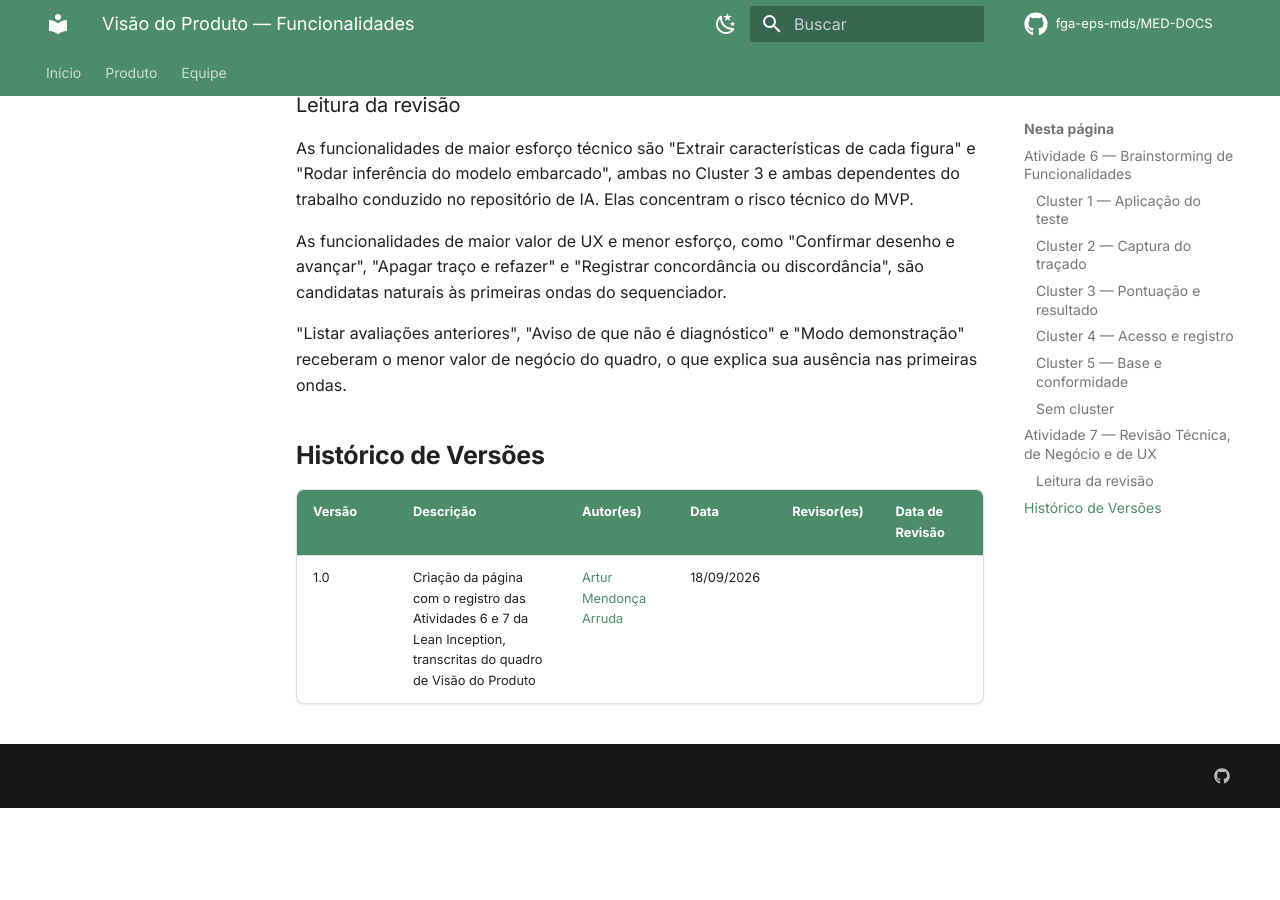
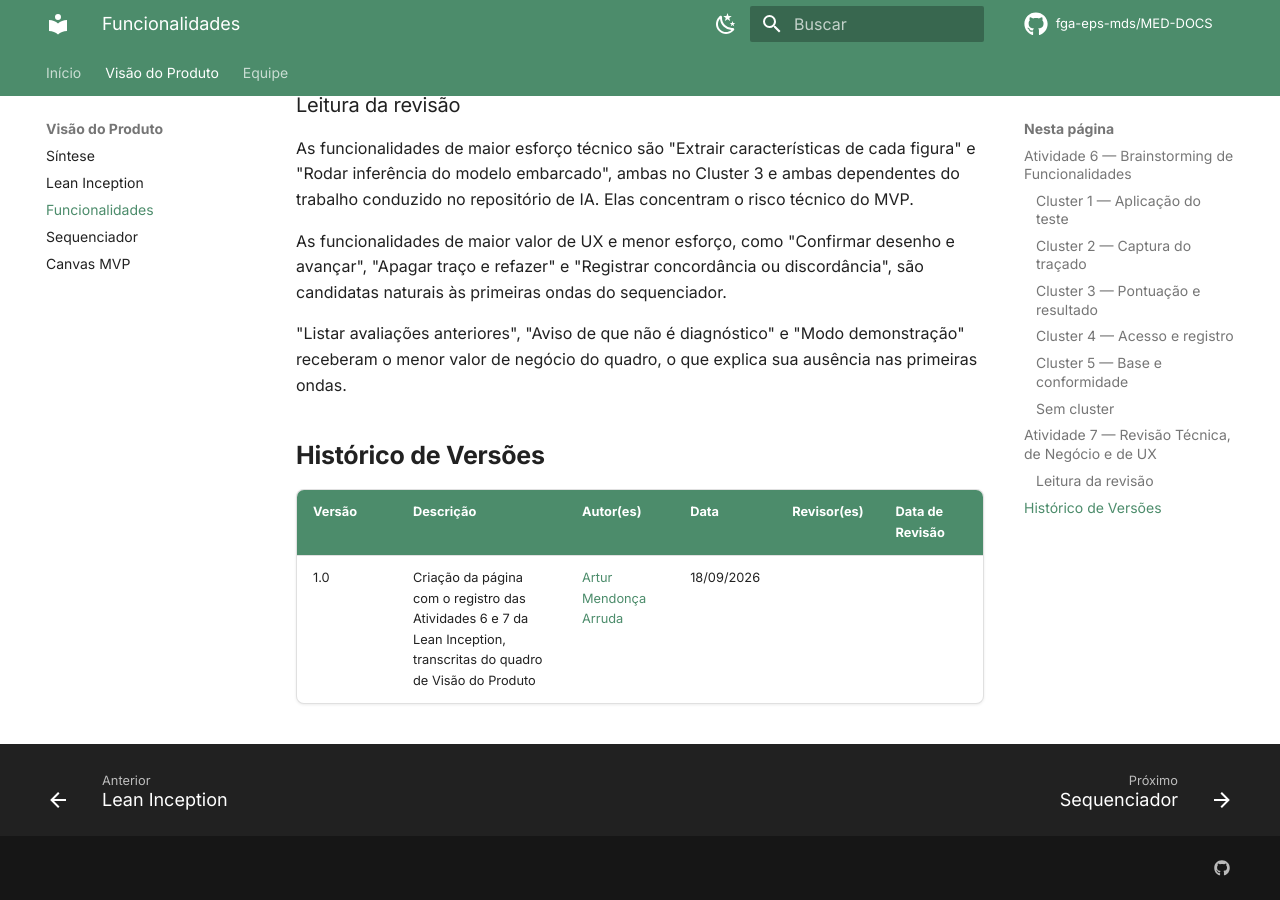
Before and after one commit to apollen27983/UNIEURO_MED-DOCS, an MkDocs documentation site: the page built from docs/produto/funcionalidades.md, in a window 1280 px wide and 900 px high, scrolled down 3369 px. Built offline with MkDocs 1.6.1 and Material for MkDocs 9.7.7, drawn with Linux system fonts in a browser that asks for light colours; comment, search, counter and statistics services are not loaded; before the commit the page ends 4177 px from its top, so only the background shows below that.

Commit message:
chore(mkdocs): agrupa as páginas da visão do produto na navegação

```diff
--- a/mkdocs.yml
+++ b/mkdocs.yml
@@ -76,6 +76,10 @@ extra_css:
 
 nav:
   - Início: index.md
-  - Produto:
-      - Visão: produto/visao.md
+  - Visão do Produto:
+      - Síntese: produto/visao.md
+      - Lean Inception: produto/lean-inception.md
+      - Funcionalidades: produto/funcionalidades.md
+      - Sequenciador: produto/sequenciador.md
+      - Canvas MVP: produto/canvas-mvp.md
   - Equipe: equipe/equipe.md
```
